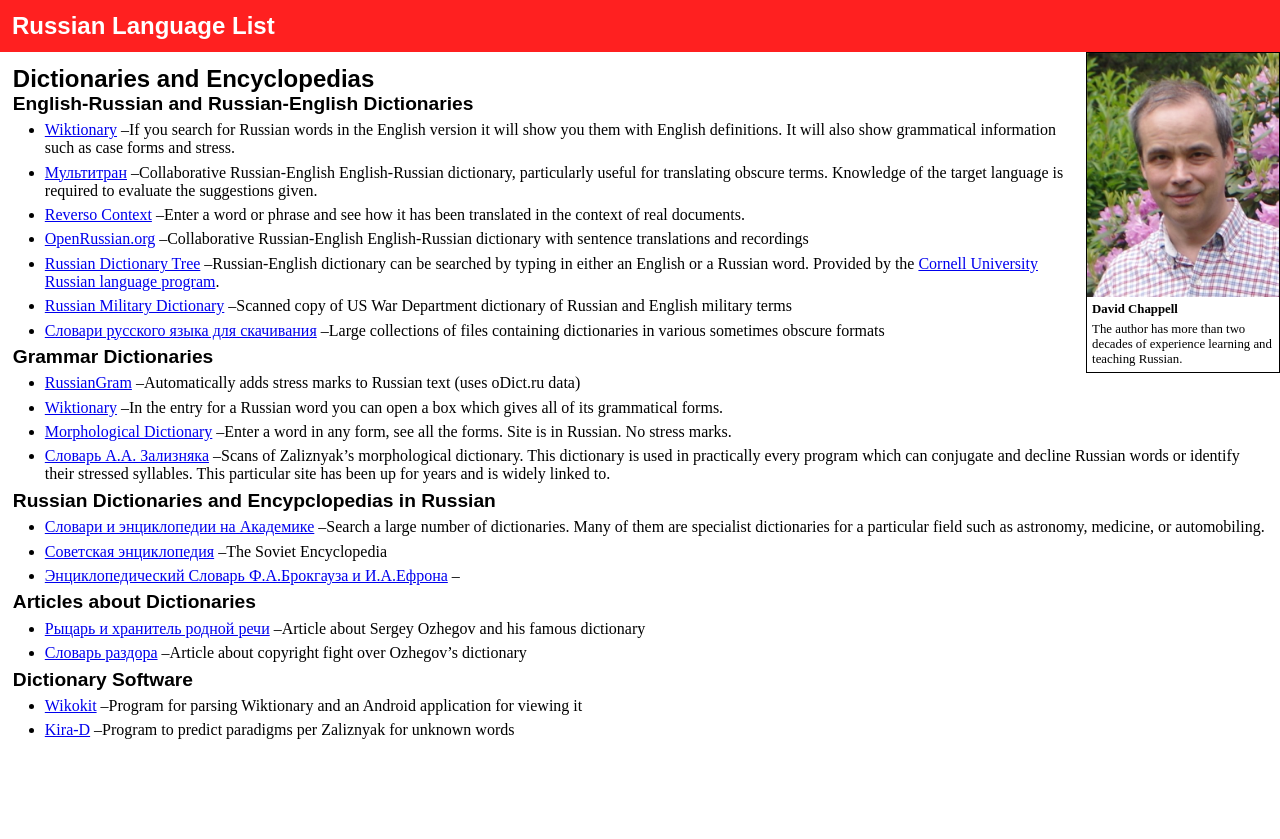
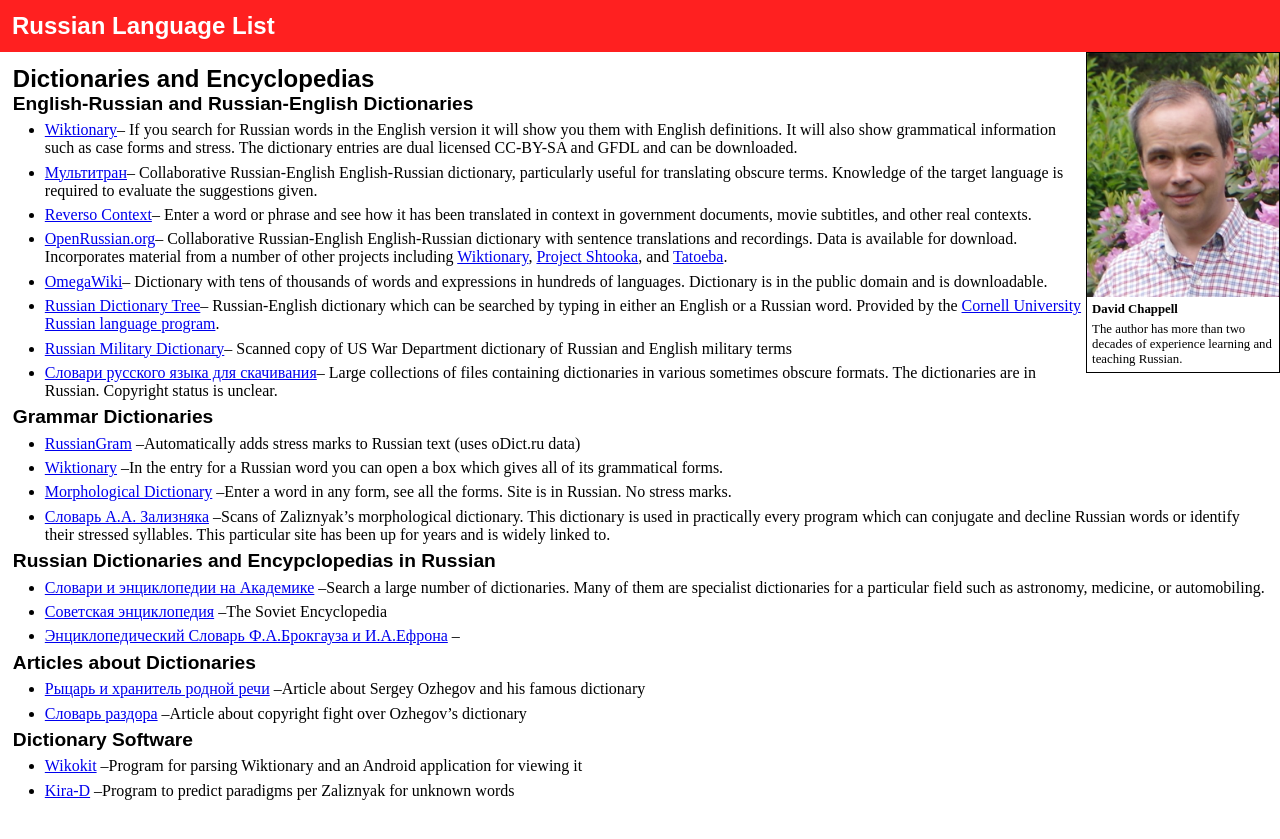
Before and after one commit to david672orford/russian-language-list, a Jekyll site: the page built from for-all/dictionaries.md, in a window 1280 px wide. Shown: the top 839 px of the page. Built offline with Jekyll 4.4.1, drawn with Linux system fonts in a browser that asks for light colours; our own code applies the rules of GitHub Pages for plain Markdown files.

Commit message:
more information about dictionaries, stock material, and linguistic data

```diff
--- a/for-all/dictionaries.md
+++ b/for-all/dictionaries.md
@@ -1,27 +1,39 @@
 # Dictionaries and Encyclopedias
 
 ## English-Russian and Russian-English Dictionaries
-* [Wiktionary](https://www.wiktionary.org/)
-	--If you search for Russian words in the English version it will show
+* [Wiktionary](https://www.wiktionary.org/)--
+	If you search for Russian words in the English version it will show
 	you them with English definitions. It will also show grammatical
-	information such as case forms and stress.
-* [Мультитран](https://www.multitran.ru/)
-	--Collaborative Russian-English English-Russian dictionary, particularly useful for translating obscure terms. Knowledge of the target language is required to evaluate the suggestions given.
-* [Reverso Context](http://context.reverso.net/translation/)
-	--Enter a word or phrase and see how it has been translated in the context of real documents.
-* [OpenRussian.org](https://en.openrussian.org/)
-	--Collaborative Russian-English English-Russian dictionary with
-	sentence translations and recordings
-* [Russian Dictionary Tree](http://russian.dmll.cornell.edu/rdt/)
-	--Russian-English dictionary can be searched by typing in either
+	information such as case forms and stress. The dictionary entries
+	are dual licensed CC-BY-SA and GFDL and can be downloaded.
+* [Мультитран](https://www.multitran.ru/)--
+	Collaborative Russian-English English-Russian dictionary, particularly
+	useful for translating obscure terms. Knowledge of the target language is required to evaluate the suggestions given.
+* [Reverso Context](http://context.reverso.net/translation/)--
+	Enter a word or phrase and see how it has been translated in context in government
+	documents, movie subtitles, and other real contexts.
+* [OpenRussian.org](https://en.openrussian.org/)--
+	Collaborative Russian-English English-Russian dictionary with
+	sentence translations and recordings. Data is available for download.
+	Incorporates material from a number of other projects including
+	[Wiktionary](https://www.wiktionary.org/),
+	[Project Shtooka](http://shtooka.net/overview.php?lang=rus),
+	and [Tatoeba](https://tatoeba.org/eng/).
+* [OmegaWiki](http://www.omegawiki.org)--
+	Dictionary with tens of thousands of words and expressions in
+	hundreds of languages. Dictionary is in the public domain and
+	is downloadable.
+* [Russian Dictionary Tree](http://russian.dmll.cornell.edu/rdt/)--
+	Russian-English dictionary which can be searched by typing in either
 	an English or a Russian word. Provided by the [Cornell University
 	Russian language program](http://russian.dmll.cornell.edu/).
-* [Russian Military Dictionary](https://babel.hathitrust.org/cgi/pt?id=uc1.b4237381;view=1up;seq=7)
-	--Scanned copy of US War Department dictionary of Russian and English
+* [Russian Military Dictionary](https://babel.hathitrust.org/cgi/pt?id=uc1.b4237381;view=1up;seq=7)--
+	Scanned copy of US War Department dictionary of Russian and English
 	military terms
-* [Cловари русского языка для скачивания](http://speakrus.ru/dict/)
-	--Large collections of files containing dictionaries in various
-	sometimes obscure formats
+* [Cловари русского языка для скачивания](http://speakrus.ru/dict/)--
+	Large collections of files containing dictionaries in various
+	sometimes obscure formats. The dictionaries are in Russian.
+	Copyright status is unclear.
 
 ## Grammar Dictionaries
 * [RussianGram](http://russiangram.com)
```
Also changed, not shown: for-instructors/linguistic-data.md (+15 -9 lines), for-instructors/stock-material.md (+24 -16 lines).
